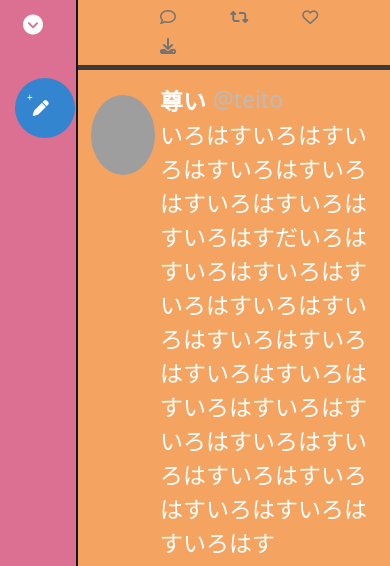
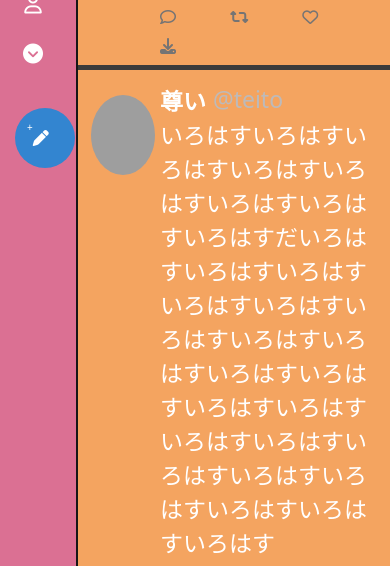
Before and after one commit to shian420/chat-project, a PHP site: page / in a window 390 px wide. Shown: the part 397-963 px from the top of the page. Run offline with PHP 8.4, Linux system fonts and the light colour scheme; some libraries are stand-ins or nearby versions; grey boxes are pictures that could not be loaded.

Commit message:
高さ100vhに戻した

```diff
--- a/styleseet.css
+++ b/styleseet.css
@@ -590,16 +590,16 @@ form .tweet-textbox textarea {
 /*タブレット用CSS*/
 @media (max-width: 1024px) {
   body {
-    height: calc(100vh - 100px);
+    height: 100vh;
     background-color: #67cd5a;
-  }
-  .chat-wrapper {
-    height: calc(100vh - 100px);
   }
   .side-nav {
     width: 100px;
-    max-height: calc(100vh - 110px);
+    max-height: 100vh;
     background-color: palevioletred;
+  }
+  .side-nav .fa-twitter {
+    margin-top: 40px;
   }
   .side-nav li {
     margin-top: 10px;
@@ -611,11 +611,11 @@ form .tweet-textbox textarea {
   }
   main {
     width: 100%;
-    height: calc(100vh - 133px);
+    height: calc(100vh - 50px);
     padding-right: 16px;
   }
   .main-scroll {
-    height: calc(100vh - 133px);
+    height: calc(100vh - 50px);
     background-color: sandybrown;
   }
   header {
@@ -761,7 +761,7 @@ form .tweet-textbox textarea {
   }
 }
 
-@media (max-width: 800px) {
+@media (max-width: 990px) {
   main {
     background-color: royalblue;
   }
--- a/styleseet.scss
+++ b/styleseet.scss
@@ -589,18 +589,16 @@ form .tweet-textbox textarea {
 /*タブレット用CSS*/
 @media (max-width: 1024px) {
   body{
-    height: calc(100vh - 100px);
-
+    height: 100vh;
     background-color: rgb(103, 205, 90);
-  }
-  .chat-wrapper{
-    height: calc(100vh - 100px);
-
   }
   .side-nav{
     width: 100px;
-    max-height: calc(100vh - 110px);
+    max-height: 100vh;
     background-color: palevioletred;
+    .fa-twitter{
+      margin-top: 40px;
+    }
     li{
       margin-top: 10px;
     }
@@ -612,11 +610,11 @@ form .tweet-textbox textarea {
   }
   main{
     width: 100%;
-    height: calc(100vh - 133px);
+    height: calc(100vh - 50px);
     padding-right: 16px;
   }
   .main-scroll{
-    height: calc(100vh - 133px);
+    height: calc(100vh - 50px);
     background-color: sandybrown;
   }
 
@@ -776,7 +774,7 @@ form .tweet-textbox textarea {
   }
 }
 
-@media(max-width: 800px){
+@media(max-width: 990px){
   main{
     background-color: royalblue;
   }
```
Also changed, not shown: 1 other file.
